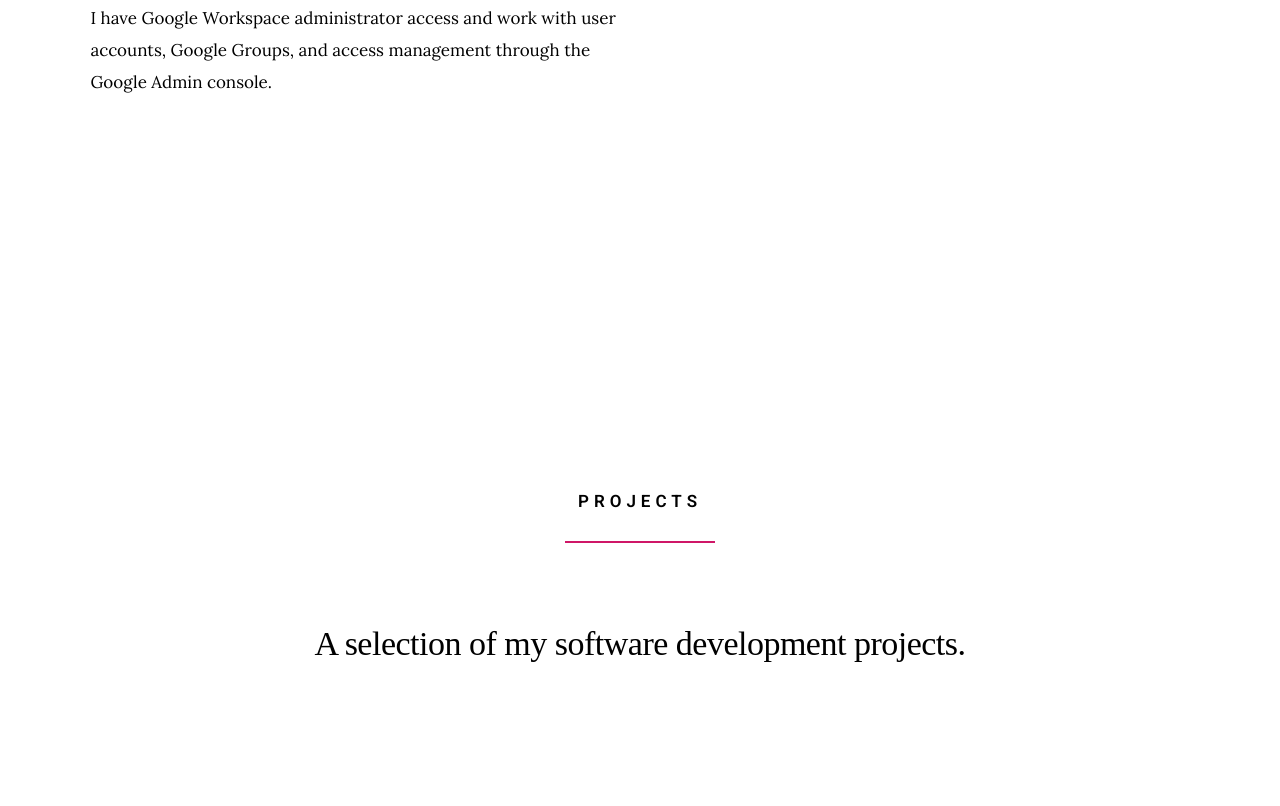
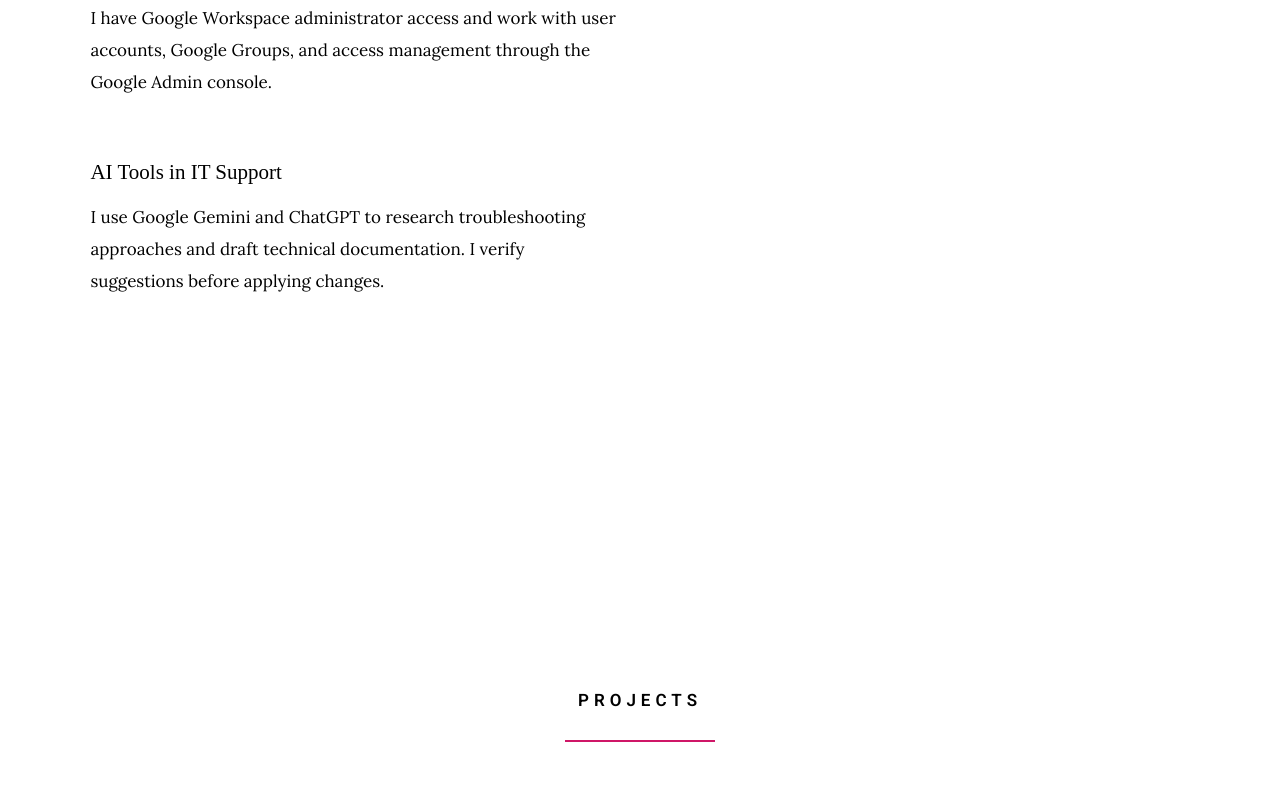
Before and after one commit to frankieBarreto/Frankie-Barreto, a plain HTML site: page index.html in a window 1280 px wide. Shown: the part 3294-4100 px from the top of the page. Drawn offline with Linux system fonts and the light colour scheme; a web font is replaced by a local one.

Commit message:
Add Gemini and ChatGPT IT support experience

```diff
--- a/index.html
+++ b/index.html
@@ -211,6 +211,9 @@
                 <h4>Google Workspace Administration</h4>
                 <p>I have Google Workspace administrator access and work with user accounts,
                     Google Groups, and access management through the Google Admin console.</p>
+                <h4>AI Tools in IT Support</h4>
+                <p>I use Google Gemini and ChatGPT to research troubleshooting approaches and
+                    draft technical documentation. I verify suggestions before applying changes.</p>
             </div>
 
             <div class="column large-half tab-full">
```
Also changed, not shown: 1 other file.
